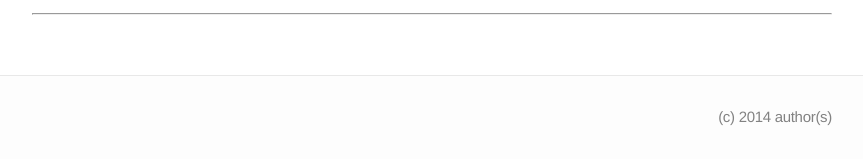
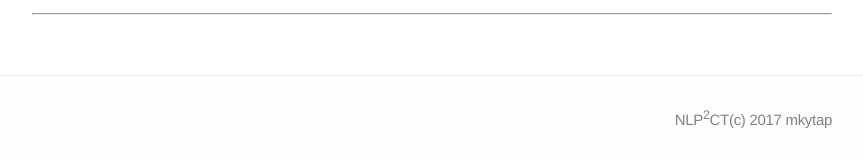
Before and after one commit to mkytap/dependenceTree, a Jekyll site: the page built from sandbox.md, in a window 1280 px wide. Shown: the part 2172-2331 px from the top of the page, without its empty margins (208-1071 px from the left). Built offline with Jekyll 4.4.1, drawn with Linux system fonts in a browser that asks for light colours.

Commit message:
Signed-off-by: mkytap <lobichai@hotmail.com>

```diff
--- a/_includes/footer.html
+++ b/_includes/footer.html
@@ -2,7 +2,7 @@
 
   <div class="wrap">
 
-    <p style="float:right">(c) 2014 author(s)</p>
+    <p style="float:right">NLP<sup>2</sup>CT(c) 2017 mkytap</p>
 
   </div>
 
```
Also changed, not shown: DOCUMENT.md (deleted, +0 -4 lines).
